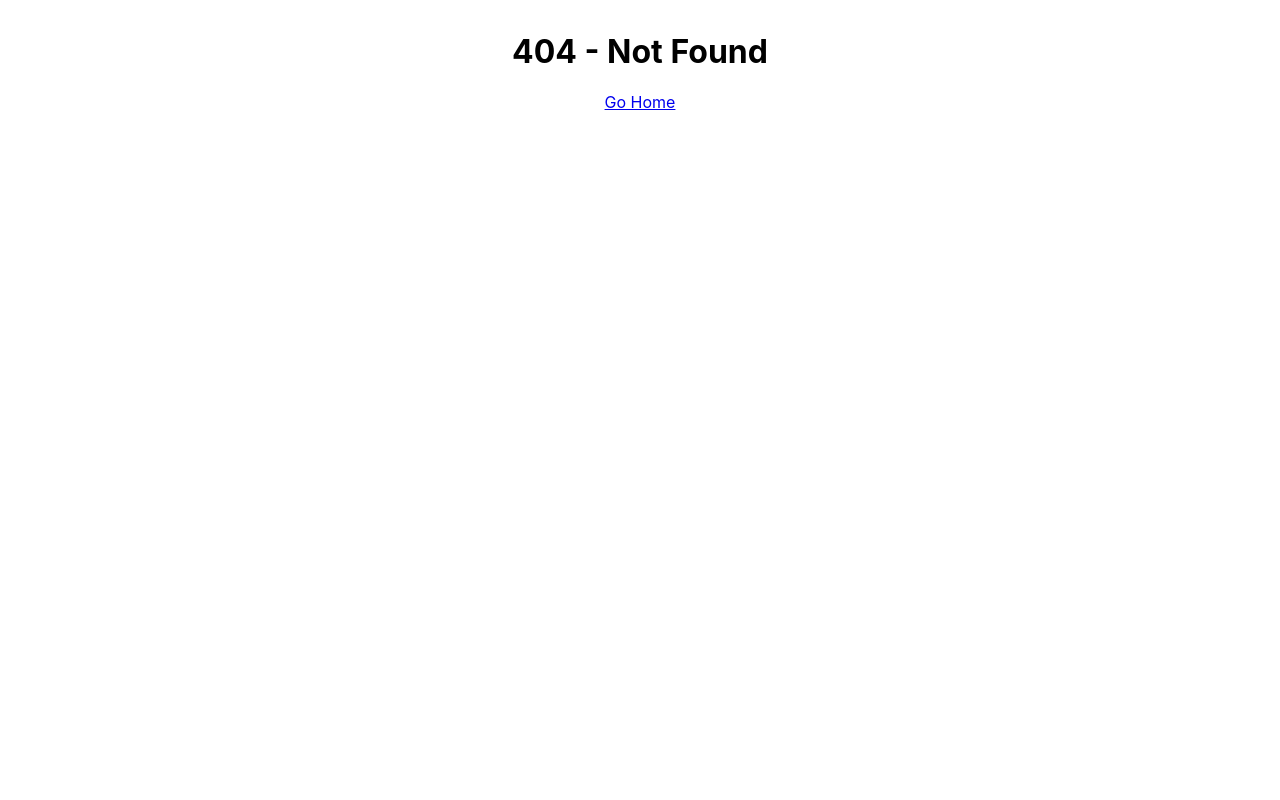
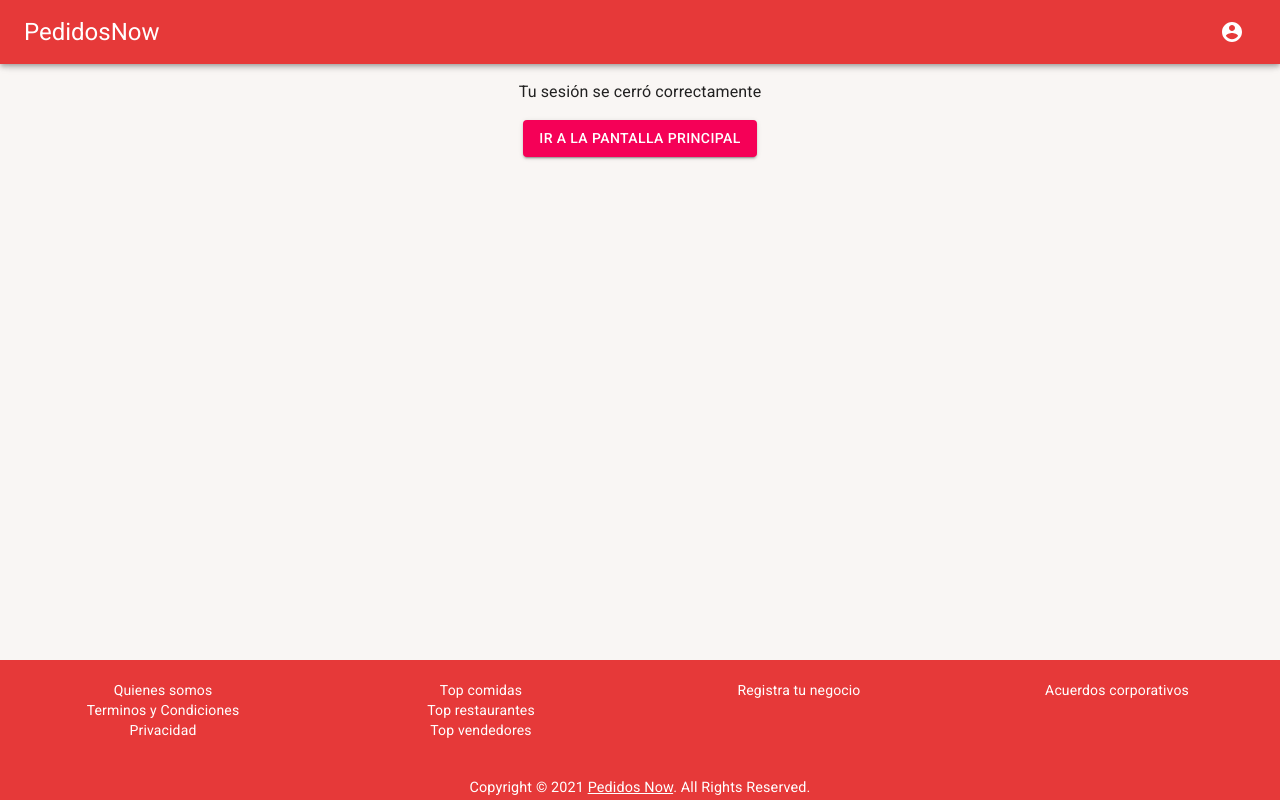
Before and after one commit to Mapach3/pedidos-now, a React (Create React App) app: page /logout in a window 1280 px wide. Before the commit this address had no page. Built offline with nearby package versions, Linux system fonts and the light colour scheme.

Commit message:
Add Logout Component plus some small changes

```diff
--- a/src/config/enums.ts
+++ b/src/config/enums.ts
@@ -1,7 +1,9 @@
 export enum ClientRoutes {
   HOME = "/",
   LOGIN = "/login",
-  RESTAURANTS = "/restaurants/:location",
+  LOGOUT = "/logout",
   REGISTER = "/register",
   PROFILE = "/profile",
+
+  RESTAURANTS = "/restaurants/:location",
 }
--- a/src/fetch/UsersService.ts
+++ b/src/fetch/UsersService.ts
@@ -23,14 +23,10 @@ export class UsersService {
   }
 
   static async signOutUser() {
-    try {
-      await app.auth().signOut();
-      localStorage.removeItem("PedidosNow.JWT");
-      localStorage.removeItem("PedidosNow.UserType");
-      localStorage.removeItem("PedidosNow.Nombre");
-      localStorage.removeItem("PedidosNow.Apellido");
-    } catch (error) {
-      alert("Error signing out: " + error);
-    }
+    await app.auth().signOut();
+    localStorage.removeItem("PedidosNow.JWT");
+    localStorage.removeItem("PedidosNow.UserType");
+    localStorage.removeItem("PedidosNow.Nombre");
+    localStorage.removeItem("PedidosNow.Apellido");
   }
 }
--- a/src/layout/Layout.tsx
+++ b/src/layout/Layout.tsx
@@ -14,7 +14,7 @@ import Footer from "../components/Footer/Footer";
 import { getMenu } from "../helpers/menu-helper";
 import useStyles from "../styles/styles";
 import { Link } from "react-router-dom";
-import { UsersService } from "../fetch/UsersService";
+import { ClientRoutes } from "../config/enums";
 
 const Layout: React.FC = ({ children }) => {
   const classes = useStyles();
@@ -48,10 +48,10 @@ const Layout: React.FC = ({ children }) => {
           {item.text}
         </MenuItem>
       ))}
-      {localStorage.getItem("PedidosNow.UserType") && (
+      {localStorage.getItem("PedidosNow.JWT") && (
         <MenuItem
           key="Cerrar Sesión"
-          onClick={() => UsersService.signOutUser()}
+          onClick={() => history.push(ClientRoutes.LOGOUT)}
         >
           Cerrar Sesión
         </MenuItem>
--- a/src/layout/Routes.tsx
+++ b/src/layout/Routes.tsx
@@ -5,6 +5,7 @@ import NotFoundPage from "../components/NotFound/NotFoundPage";
 import { ClientRoutes } from "../config/enums";
 import HomePage from "../pages/HomePage";
 import Login from "../pages/Login";
+import Logout from "../pages/Logout";
 import ProfilePage from "../pages/ProfilePage";
 import RegisterPage from "../pages/RegisterPage";
 import RestaurantsPage from "../pages/RestaurantsPage";
@@ -20,6 +21,10 @@ const Routes: React.FC = () => {
 
         <Route exact path={ClientRoutes.LOGIN}>
           <Login />
+        </Route>
+
+        <Route exact path={ClientRoutes.LOGOUT}>
+          <Logout />
         </Route>
 
         <Route exact path={ClientRoutes.RESTAURANTS}>
--- /dev/null
+++ b/src/pages/Logout.tsx
@@ -0,0 +1,65 @@
+import {
+  Button,
+  CircularProgress,
+  Container,
+  Typography,
+} from "@material-ui/core";
+import React, { useEffect, useState } from "react";
+import { useHistory } from "react-router";
+import { ClientRoutes } from "../config/enums";
+import { UsersService } from "../fetch/UsersService";
+import Layout from "../layout/Layout";
+
+const Logout: React.FC<{}> = () => {
+  const [isLoading, setIsLoading] = useState(false);
+  const [logoutSuccess, setLogoutSuccess] = useState(false);
+  const [error, setError] = useState("");
+  const history = useHistory();
+
+  useEffect(() => {
+    const logout = async () => {
+      try {
+        await UsersService.signOutUser();
+        setLogoutSuccess(true);
+      } catch (error: any) {
+        setError(error.message);
+      } finally {
+        setIsLoading(false);
+      }
+    };
+
+    logout();
+  });
+
+  return (
+    <Layout>
+      <Container
+        component="main"
+        maxWidth="xs"
+        style={{ padding: "1rem 0 10rem 0", textAlign: "center" }}
+      >
+        {logoutSuccess && (
+          <>
+            <Typography>Tu sesión se cerró correctamente</Typography>
+            <Button
+              variant="contained"
+              color="secondary"
+              style={{ marginTop: "1rem" }}
+              onClick={() => history.push(ClientRoutes.HOME)}
+            >
+              Ir a la pantalla principal
+            </Button>
+          </>
+        )}
+        {isLoading && (
+          <div style={{ display: "block" }}>
+            <Typography>Cerrando sesión...</Typography>
+            <CircularProgress />
+          </div>
+        )}
+        {error && <Typography>Hubo un error: {error}</Typography>}
+      </Container>
+    </Layout>
+  );
+};
+export default Logout;
```
